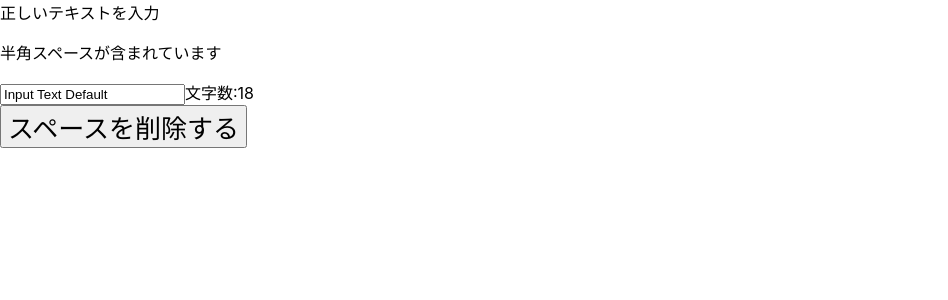
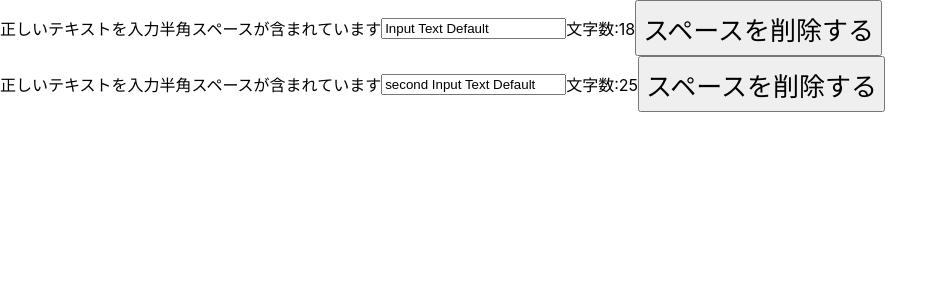
Before and after one commit to Takumikimura1899/doubleChecker, a React (Vite) app: page / in a window 1280 px wide. Shown: the top 300 px of the page, without its empty margins (0-948 px from the left). Built offline with nearby package versions, Linux system fonts and the light colour scheme.

Commit message:
[add] ２つ表示するように

```diff
--- a/src/App.css
+++ b/src/App.css
@@ -40,3 +40,12 @@
 button {
   font-size: calc(10px + 2vmin);
 }
+
+.inputArea {
+  display: flex;
+}
+
+.inputArea-form {
+  display: flex;
+  align-items: center;
+}
--- a/src/App.tsx
+++ b/src/App.tsx
@@ -4,9 +4,16 @@ import './App.css';
 import { InputText } from './components/InputText';
 
 function App() {
+  const [text, setText] = useState<string>('Input Text Default');
+  const [reInputText, setReInputText] = useState('second Input Text Default');
+
+  const handleTextTrim = (text: string) => {
+    setText(text.trim());
+  };
   return (
     <>
-      <InputText />
+      <InputText text={text} setText={setText} />
+      <InputText text={reInputText} setText={setReInputText} />
     </>
   );
 }
--- a/src/components/InputText.tsx
+++ b/src/components/InputText.tsx
@@ -1,19 +1,22 @@
 import React, { useState } from 'react';
 
-export const InputText = () => {
-  const [text, setText] = useState<string>('Input Text Default');
+type Props = {
+  text: string;
+  setText: React.Dispatch<React.SetStateAction<string>>;
+};
 
+export const InputText: React.FC<Props> = ({ text, setText }) => {
   const handleChange = (event: React.ChangeEvent<HTMLInputElement>) => {
     setText(event.target.value);
     console.log(text);
   };
-
   const handleTextTrim = (text: string) => {
     setText(text.trim());
   };
   return (
     <>
-      <form action=''>
+      <div className='inputArea'>
+        <form action='' className='inputArea-form'>
           <label htmlFor=''>正しいテキストを入力</label>
           {text.includes(' ') && <p>半角スペースが含まれています</p>}
           {text.includes('　') && <p>全角スペースが含まれています</p>}
@@ -26,6 +29,7 @@ export const InputText = () => {
           <span>{`文字数:${text.length}`}</span>
         </form>
         <button onClick={() => handleTextTrim(text)}>スペースを削除する</button>
+      </div>
     </>
   );
 };
```
Lines whose indentation alone changed are shown as unchanged.
